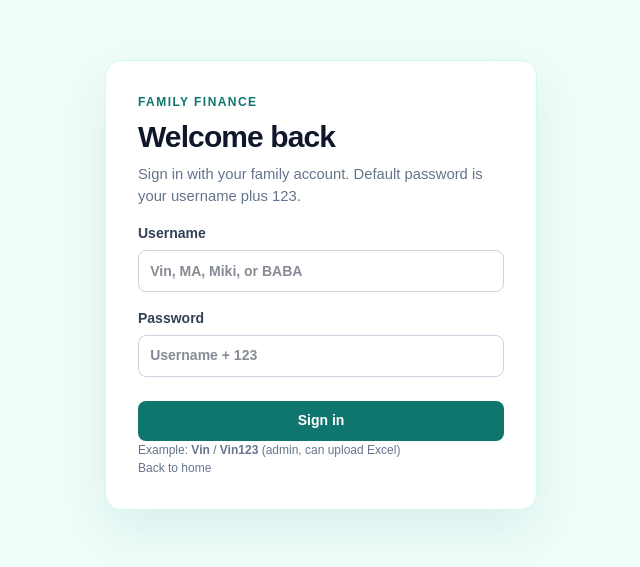
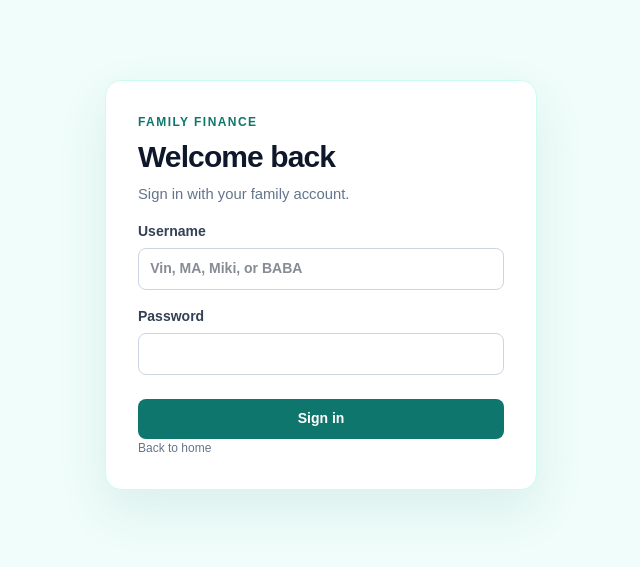
Before and after one commit to liuchiwai0101/FFin, a Next.js app: page /login in a window 1280 px wide. Shown: the part 115-682 px from the top of the page, without its empty margins (319-959 px from the left). Built offline with nearby package versions, Linux system fonts and the light colour scheme.

Commit message:
Remove password hints from login forms
Co-authored-by: liuchiwai0101 <liuchiwai0101@users.noreply.github.com>

```diff
--- a/src/app/login/page.tsx
+++ b/src/app/login/page.tsx
@@ -14,7 +14,7 @@ function LoginForm() {
       <form action="/api/login" method="post" className="auth-card">
         <p className="eyebrow">Family finance</p>
         <h1>Welcome back</h1>
-        <p className="subtitle">Sign in with your family account. Default password is your username plus 123.</p>
+        <p className="subtitle">Sign in with your family account.</p>
         {error && (
           <p className="error" role="alert">
             That account or password was not recognized.
@@ -38,13 +38,9 @@ function LoginForm() {
             name="password"
             type="password"
             autoComplete="current-password"
-            placeholder="Username + 123"
           />
         </label>
         <button className="button w-full">Sign in</button>
-        <p className="form-note text-slate-500">
-          Example: <strong>Vin</strong> / <strong>Vin123</strong> (admin, can upload Excel)
-        </p>
         <p className="form-note">
           <Link href="/">Back to home</Link>
         </p>
```
Also changed, not shown: 2 other files (tests, documents, lock files or other folders).
